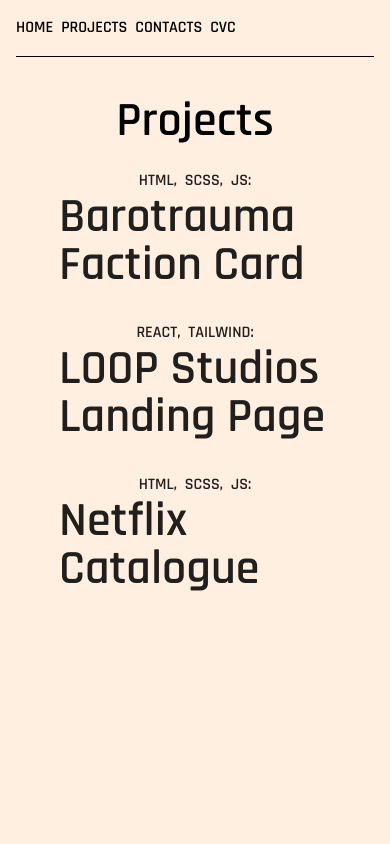
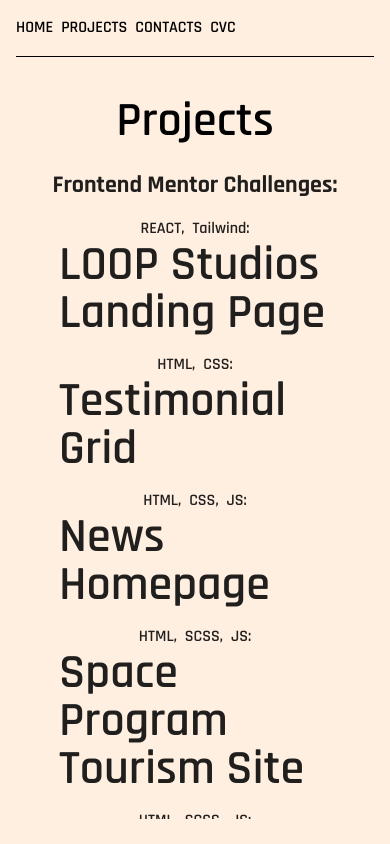
Before and after one commit to CodeLamp168/Caleb-Dylan-Sim-Portfolio, a React (Vite) app: page / in a window 390 px wide. Built offline with nearby package versions, Linux system fonts and the light colour scheme.

Commit message:
Project Section styling and responsive additions

```diff
--- a/src/App.jsx
+++ b/src/App.jsx
@@ -46,7 +46,7 @@
 
         </nav>
 
-      <div className="main-wrap  border-black  md:border-r md:p-0 md:p-4 md:my-6 md:mr-6 overflow-hidden">
+      <div className="main-wrap  border-black  md:border-r md:p-0 md:p-4 md:my-6 md:mr-6 overflow-hidden max-h-full">
         <Projects/>
       </div>
 
--- a/src/assets/Projects.jsx
+++ b/src/assets/Projects.jsx
@@ -12,39 +12,68 @@
     function ProjectLists(){
 
 
+
+        function ProjectItem({Tools, ProjectName, weblink = null}){
+
+
+            //fix responsive error
+            return(
+                <div className="flex flex-col lg:flex-row items-center  md:items-end w-72 md:w-auto">
+                            <ul className=" flex gap-2 px-2 font-semibold">
+                                {Tools}
+                            </ul>
+                            <li className=" px-2 text-left md:text-right text-5xl font-semibold cursor-pointer transition-transform">
+                                <a  href={weblink}>{ProjectName}</a>
+                            </li>
+                </div>
+            )
+        }
+
+
+        const VanillaHTML = () => {
+            return <><p>HTML,</p> <p>CSS:</p></>;
+          };
+
+        const ReactTailwind = () => {
+            return <><p>REACT, </p> <p>Tailwind:</p></>;
+        };
+        const VanillaSCSSJS = () => {
+            return <><p>HTML,</p> <p>SCSS,</p> <p>JS:</p></>
+        };
+
+        const VanillaJS = () => {
+            return <><p>HTML,</p> <p>CSS,</p> <p>JS:</p></>;
+        };
+
         return(
-            <div className="max-w-max md:absolute md:right-8 md:top-72">
-                <ul className="text-right flex flex-col items-center lg:items-end gap-8">
-                    <div className="flex flex-col lg:flex-row items-center lg:items-baseline w-72 lg:w-auto">
-                        <ul className=" flex gap-2 px-2 font-semibold">
-                            <p>HTML,</p>
-                            <p>SCSS,</p>
-                            <p>JS:</p>
-                        </ul>
-                        <li className=" px-2 text-left lg:text-right text-5xl font-semibold">
-                            <a  href="#">Barotrauma Faction Card</a>
-                        </li>
+            <div className="project-list-wrap max-w-max md:absolute md:right-0">
+                <ul className="text-right flex flex-col gap-6 ">
+                    <div className="flex flex-col items-center md:items-end front-end-mentor-challenge-list ">
+                        <h1 className="project-subject text-2xl font-bold mb-4">Frontend Mentor Challenges:</h1>
+
+                        <div className="flex flex-col items-end gap-4">
+                            <ProjectItem Tools={<ReactTailwind/>} ProjectName={`LOOP Studios Landing Page`}/>
+                            <ProjectItem Tools={<VanillaHTML/>} ProjectName={`Testimonial Grid`}/>
+                            <ProjectItem Tools={<VanillaJS/>} ProjectName={`News Homepage`}/>
+                            <ProjectItem Tools={<VanillaSCSSJS/>} ProjectName={`Space Program Tourism Site`}/>
+                            <ProjectItem Tools={<VanillaSCSSJS/>} ProjectName={`Interactive Card Details`}/>
+                            <ProjectItem Tools={<VanillaHTML/>} ProjectName={`Testimonial Grid`}/>
+                        </div>
+
                     </div>
 
-                    <div className="flex flex-col lg:flex-row items-center lg:items-baseline w-72 lg:w-auto ">
-                        <ul className=" flex gap-2 px-2 font-semibold">
-                            <p>REACT,</p>
-                            <p>TAILWIND:</p>
-                        </ul>
-                        <li className=" px-2 text-left lg:text-right text-5xl font-semibold">
-                            <a  href="#">LOOP Studios Landing Page</a>
-                        </li>
-                    </div>
+                    <div className="flex flex-col items-center md:items-end front-end-mentor-challenge-list">
+                        <h1 className="project-subject text-2xl font-bold my-4">My Own Projects:</h1>
+                        <div className="flex flex-col items-end gap-4">
+                            <ProjectItem Tools={<VanillaJS/>} ProjectName={`Barotrauma Faction Card`}/>
+                            <ProjectItem Tools={<VanillaJS/>} ProjectName={`Pokedex API`}/>
+                            <ProjectItem Tools={<VanillaJS/>} ProjectName={`Barotrauma Faction Card`}/>
+                            <ProjectItem Tools={<VanillaJS/>} ProjectName={`Pokedex API`}/>
+                            <ProjectItem Tools={<VanillaJS/>} ProjectName={`Barotrauma Faction Card`}/>
 
-                    <div className="flex flex-col lg:flex-row items-center lg:items-baseline w-72 lg:w-auto ">
-                        <ul className=" flex gap-2 px-2 font-semibold">
-                            <p>HTML,</p>
-                            <p>SCSS,</p>
-                            <p>JS:</p>
-                        </ul>
-                        <li className="px-2 text-left lg:text-right text-5xl font-semibold">
-                            <a  href="#">Netflix Catalogue</a>
-                        </li>
+                        </div>
+
+
                     </div>
 
                 </ul>
--- a/src/index.css
+++ b/src/index.css
@@ -50,11 +50,9 @@
 }
 
 .main-wrap {
-
   width:100%;
 
   max-width:1920px;
-
 }
 
 .home-main-div span {
@@ -77,3 +75,8 @@
 .loading-text:hover {
   width:100%;
 }
+
+.project-list-wrap {
+   height:650px;
+   overflow-y:scroll;
+}
```
